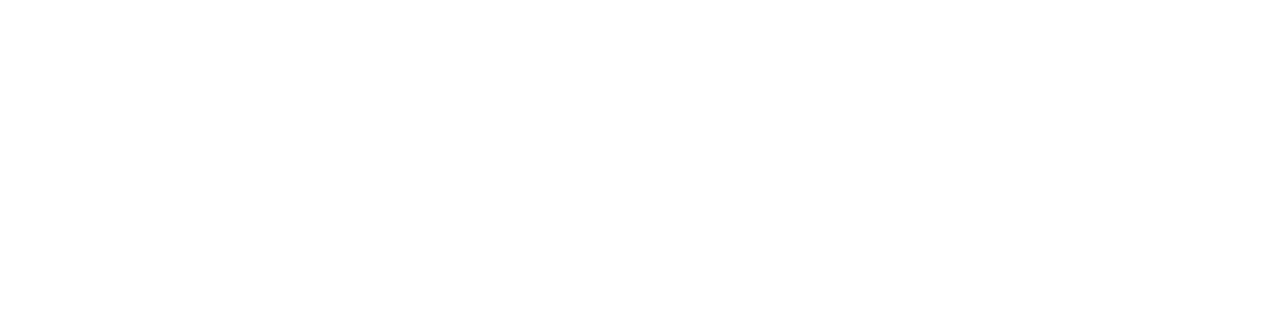
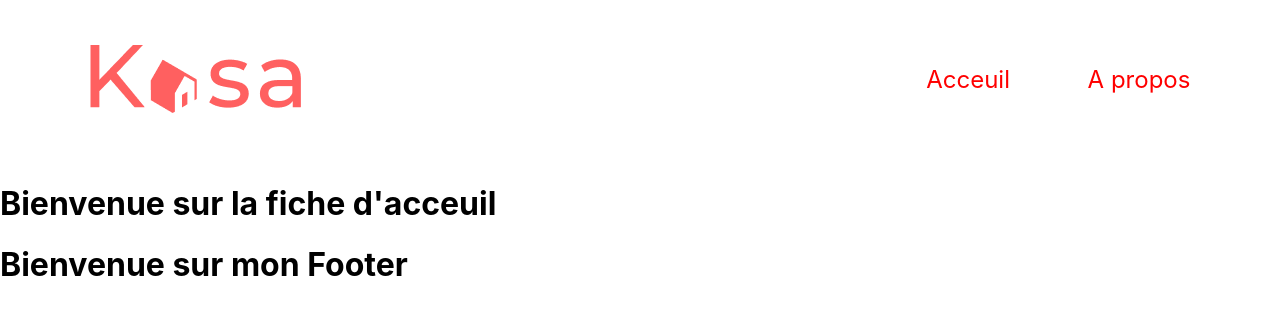
Before and after one commit to michalon-claudie/Projet_8OC, a React (Create React App) app in the folder kasa/: page /apartment in a window 1280 px wide. Before the commit this address had no page. Shown: the top 314 px of the page. Built offline with nearby package versions, Linux system fonts and the light colour scheme.

Commit message:
"add apartment pages"

```diff
--- a/kasa/src/Router/Router.jsx
+++ b/kasa/src/Router/Router.jsx
@@ -1,6 +1,7 @@
 import React from 'react';
 import { BrowserRouter,Routes, Route} from 'react-router-dom';
 import Home from "../pages/home"
+import Apartment from "../pages/apartment"
 import About from "../pages/about"
 import Error from "../pages/errorPage"
 
@@ -10,6 +11,7 @@
     <BrowserRouter>
       <Routes>
         <Route path="/" element={<Home/>} />
+        <Route path="/apartment" element={<Apartment/>} />
         <Route path="/about" element={<About/>} />
         <Route path="/error" element={<Error/>} />
       </Routes>
--- a/kasa/src/component/Header.jsx
+++ b/kasa/src/component/Header.jsx
@@ -1,5 +1,5 @@
 import React from 'react'
-import "../style/header.scss"
+import "../style/components/header.scss"
 import logo from '../assets/LOGO.png'
 
 export default function Header()
--- /dev/null
+++ b/kasa/src/pages/apartment.jsx
@@ -0,0 +1,14 @@
+import React from 'react'
+import Header from '../component/Header'
+import Footer from '../component/Footer'
+
+export default function Apartment()
+{
+    return (
+        <div>
+            <Header/>
+            <h1>Bienvenue sur la fiche d'acceuil</h1>
+            <Footer/>
+        </div>
+    )
+}
--- a/kasa/src/style/header.scss
+++ b/kasa/src/style/components/header.scss
@@ -11,7 +11,7 @@
         justify-content: space-between;
         list-style-type: none;
         padding-inline-start: 0px;
-        width:12%;
+        width:24%;
         li{
             font-size: 24px;
         }
```
